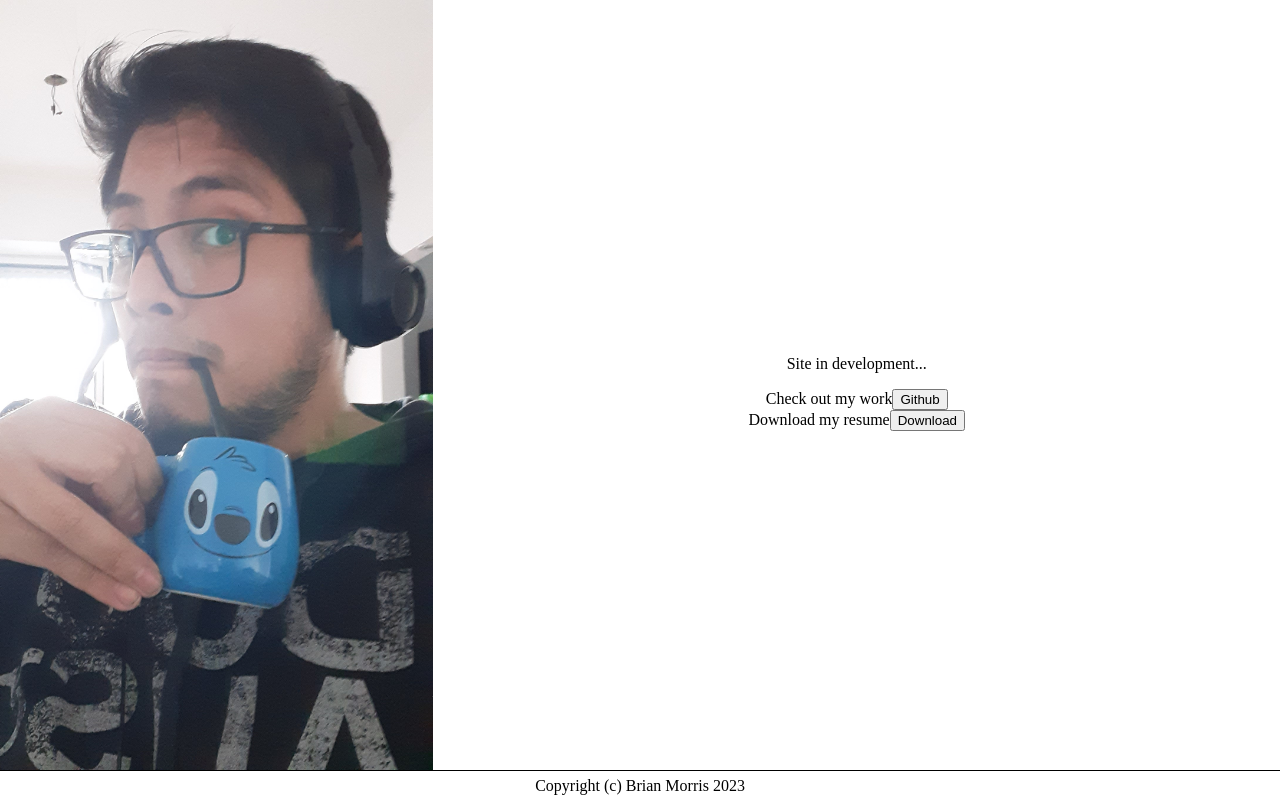
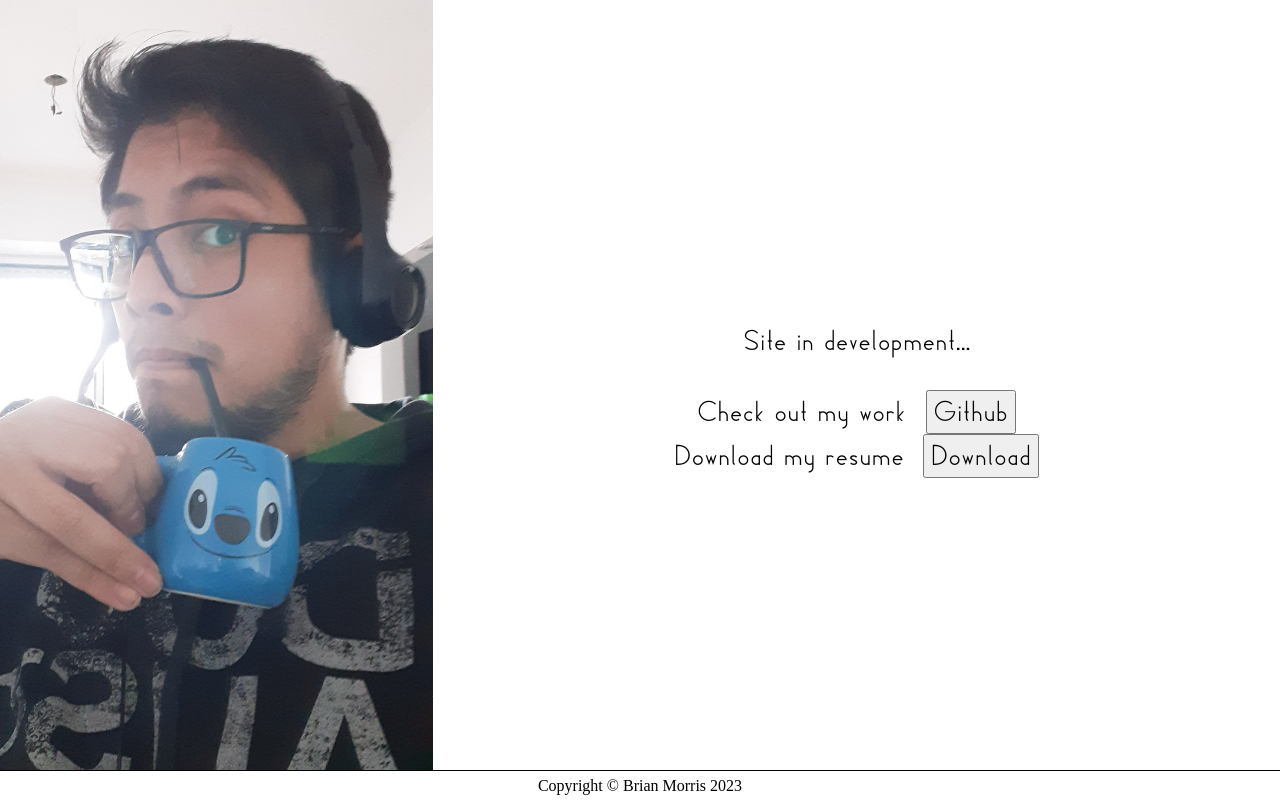
Before and after one commit to Brimix/b-morris, a React app: page / in a window 1280 px wide. Built offline with nearby package versions, Linux system fonts and the light colour scheme.

Commit message:
Add fonts

```diff
--- a/src/App/App.scss
+++ b/src/App/App.scss
@@ -3,6 +3,11 @@ html, body, #root {
   margin: 0;
   height: 100%;
   width: 100%;
+}
+
+@font-face {
+  font-family: hilo-deco;
+  src: url("../../font/HiLo-Deco.ttf");
 }
 
 .main-page {
@@ -27,6 +32,11 @@ html, body, #root {
     vertical-align: middle;
     justify-content: space-around;
     text-align: center;
+
+    * {
+      font-family: hilo-deco;
+      font-size: 40;
+    }
   }
 
   &__footer {
--- a/src/App/Footer/Footer.jsx
+++ b/src/App/Footer/Footer.jsx
@@ -4,7 +4,7 @@ const Footer = () => {
   return (
     <div className="footer">
       <div className="footer__text">
-        Copyright (c) Brian Morris 2023
+        Copyright © Brian Morris 2023
       </div>
     </div>
   )
--- a/src/App/LinksBrief/LinksBrief.jsx
+++ b/src/App/LinksBrief/LinksBrief.jsx
@@ -1,21 +1,20 @@
-import resumeePdf from '../../../files/Resume_Brian_Morris_Esquivel.pdf';
+import {useCallback} from 'react';
+import resumePdf from '../../../files/Resume_Brian_Morris_Esquivel.pdf';
 import './LinksBrief.scss';
 
 const LinksBrief = () => {
-  const onGithubClick = () => {
-    window.open("https://github.com/Brimix", "_blank");
-  }
+  const onGithubClick = useCallback(() => window.open("https://github.com/Brimix", "_blank"), []);
 
   return (
     <div className="links-brief">
       <p> Site in development... </p>
       <div>
-        Check out my work
+        <label> Check out my work </label>
         <button onClick={onGithubClick}> Github </button>
       </div>
       <div>
-        Download my resume
-        <a href={resumeePdf} Download="Resume - Brian Morris">
+        <label> Download my resume </label>
+        <a href={resumePdf} Download="Resume - Brian Morris">
           <button type = "button"> Download </button>
         </a>
       </div>
--- a/src/App/LinksBrief/LinksBrief.scss
+++ b/src/App/LinksBrief/LinksBrief.scss
@@ -1,4 +1,12 @@
 .links-brief {
   display: flex;
   flex-direction: column;
+
+  * {
+    font-size: 30px;
+  }
+
+  > div > label {
+    margin-right: 10px;
+  }
 }
```
Also changed, not shown: font/HiLo-Deco.ttf (added).
